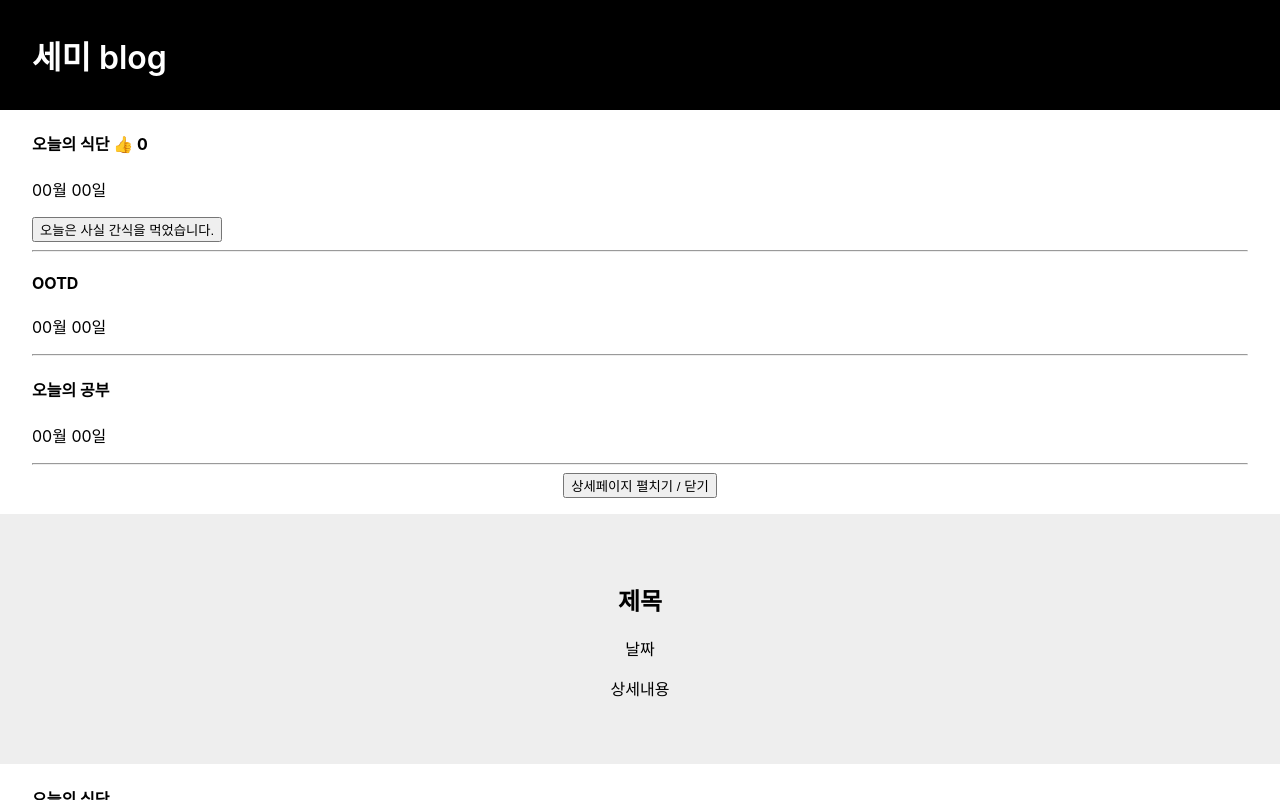
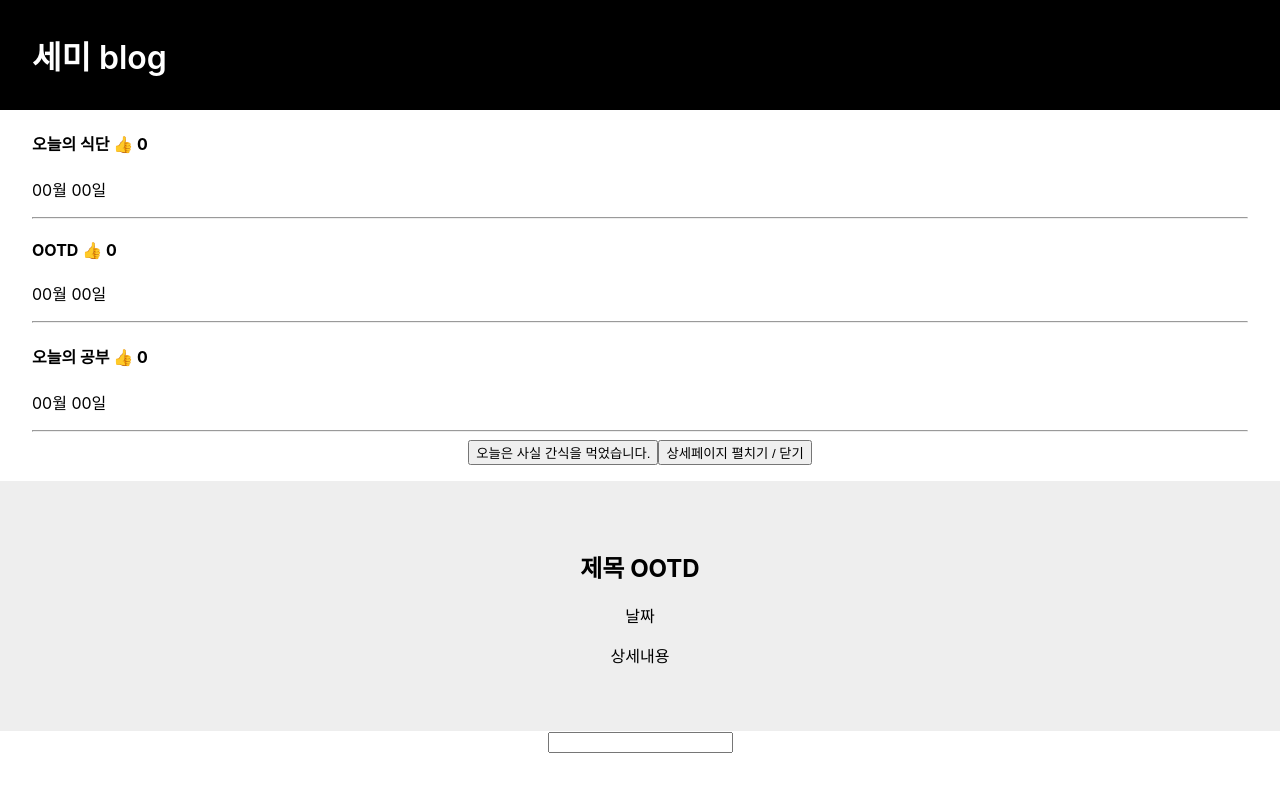
Before and after one commit to Reload0213/semi-blog, a React (Create React App) app: page / in a window 1280 px wide. Both pictures are taken after a click on the button "상세페이지 펼치기 / 닫기". Shown: the top 800 px of the page. Built offline with nearby package versions, Linux system fonts and the light colour scheme.

Commit message:
불필요 반복 정리 및, 인풋 추가
불필요 반복 정리 및, 인풋 추가

```diff
--- a/src/App.js
+++ b/src/App.js
@@ -8,41 +8,51 @@ import "./App.css";
 function App() {
   // let posts = '오늘의 식단';
   // let [ blogTitle, CgBlogTitle ] = useState('오늘의 식단');
-  let [blogTitle, CgBlogTitle] = useState([
+  let [blogTitle, setBlogTitle] = useState([
     "오늘의 식단",
     "OOTD",
     "오늘의 공부",
   ]);
-  let [likeCnt, CgLikeCnt] = useState(0);
+
+  let [inputVal, setInputVal] = useState('');
+
+  let [likeCnt, addLikeCnt] = useState(0);
 
   let ChangeTitle = () => {
     let newTitle = [...blogTitle];
     newTitle[0] = "오늘의 간식";
-    CgBlogTitle(newTitle);
+    setBlogTitle(newTitle);
   };
 
-  let [detailList , cgDetailList ] = useState(false);
+  let [detailList , setDetailList ] = useState(false);
 
   return (
     <div className="App">
       <div className="blogMenu">
         <div className="blogTitle">세미 blog</div>
       </div>
-      <div className="blogList">
-        <h4>
+      {
+
+      blogTitle.map((title, i)=> {
+        return (
+        <div className="blogList" key={i}>
+        <h4 > { blogTitle[i] }  <span
+          onClick={() => {
+            addLikeCnt(likeCnt + 1);
+          }}
+        >
           {" "}
-          {blogTitle[0]}{" "}
-          <span
-            onClick={() => {
-              CgLikeCnt(likeCnt + 1);
-            }}
-          >
-            {" "}
-            👍{" "}
-          </span>{" "}
-          {likeCnt}{" "}
-        </h4>
+          👍{" "}
+        </span>{" "}
+        {likeCnt}{" "}</h4>
         <p>00월 00일</p>
+        <hr />
+      </div>
+        )
+      })
+
+}
+
         <button
           onClick={() => {
             ChangeTitle();
@@ -51,47 +61,22 @@ function App() {
           {" "}
           오늘은 사실 간식을 먹었습니다.
         </button>
-        <hr />
-      </div>
-      <div className="blogList">
-        <h4> {blogTitle[1]} </h4>
-        <p>00월 00일</p>
-        <hr />
-      </div>
-      <div className="blogList">
-        <h4> {blogTitle[2]} </h4>
-        <p>00월 00일</p>
-        <hr />
-      </div>
 
-      <button onClick={ () => {cgDetailList(!detailList)} }>상세페이지 펼치기 / 닫기</button>
+      <button onClick={ () => {setDetailList(!detailList)} }>상세페이지 펼치기 / 닫기</button>
 
 
-      { detailList === true ? <DetailList/> : null }
+      { detailList === true ? <DetailList blogTitle = { blogTitle }></DetailList> : null }
+      <input onChange={ (e) => { setInputVal(e.target.value); } }></input>
 
-
-      {
-
-        blogTitle.map((title)=> {
-          return (
-          <div className="blogList">
-          <h4> { title } </h4>
-          <p>00월 00일</p>
-          <hr />
-        </div>
-          )
-        })
-
-      }
 
     </div>
   );
 }
 
-const DetailList = () => {
+const DetailList = (props) => {
   return (
     <div className="detailList">
-      <h2>제목</h2>
+      <h2>제목 {props.blogTitle[1]}</h2>
       <p>날짜</p>
       <p>상세내용</p>
     </div>
```
